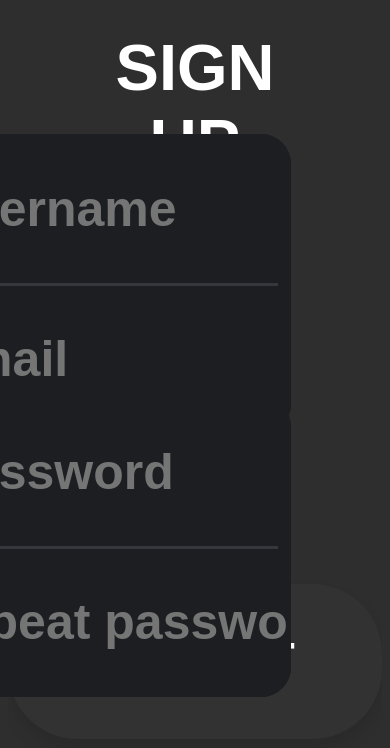
After one commit to Qolorerr/PasswordsSaver, a Flask app: page /signup in a window 390 px wide. The commit adds this page. Shown: the top 748 px of the page. Run offline with Flask 2, Linux system fonts and the light colour scheme.

Commit message:
sign in and sign up layout

```diff
--- a/main.py
+++ b/main.py
@@ -40,6 +40,22 @@ def start():
     return response
 
 
+@app.route('/login')
+def login():
+    response = make_response(render_template("login.html", version=random.randint(0, 10 ** 5)))
+    response.headers['Cache-Control'] = 'no-cache, no-store'
+    response.headers['Pragma'] = 'no-cache'
+    return response
+
+
+@app.route('/signup')
+def signup():
+    response = make_response(render_template("signup.html", version=random.randint(0, 10 ** 5)))
+    response.headers['Cache-Control'] = 'no-cache, no-store'
+    response.headers['Pragma'] = 'no-cache'
+    return response
+
+
 def main():
     db_session.global_init("db/passwords.sqlite")
     app.run(port=5000, host='192.168.1.114')
--- a/static/css/main.css
+++ b/static/css/main.css
@@ -47,6 +47,9 @@ p.btn_cont {
 }
 
 @media (max-width: 1200px) {
+    p.btn_cont{
+        margin-top: 40%;
+    }
 	.btn {
 		width: 80%;
 		margin-top: 8%;
--- /dev/null
+++ b/static/css/signup.css
@@ -0,0 +1,191 @@
+body{
+    background: #2e2e2e;
+}
+
+.btn_cont {
+    margin-top: 400px;
+}
+
+.btn {
+  text-decoration: none;
+  outline: none;
+  display: block;
+  margin-left: auto;
+  margin-right: auto;
+  margin-top: 15px;
+  margin-bottom: 10px;
+  padding-top: 20px;
+  width: 400px;
+  height: 70px;
+  line-height: 45px;
+  border-radius: 45px;
+  vertical-align: center;
+  font-family: 'Montserrat', sans-serif;
+  font-size: 30px;
+  text-transform: uppercase;
+  text-align: center;
+  letter-spacing: 2px;
+  font-weight: 600;
+  color: white;
+  background: #323232;
+  box-shadow: 0 10px 15px rgba(0,0,0,.1);
+  transition: .3s;
+}
+.btn:hover {
+  background: #424242;
+  box-shadow: 0 15px 20px rgba(0, 0, 0, .5);
+  color: white;
+  transform: translateY(-7px);
+}
+
+.banner {
+	color: rgb(255, 255, 255);
+	font-family: 'Montserrat', sans-serif;
+	margin: 30px auto 0;
+	width: 200px;
+	font-size: 40px;
+	text-align: center;
+	text-transform: uppercase
+}
+#wrapper_user, #wrapper_pass{
+	position: absolute;
+	width: 320px;
+	left: 50%;
+	margin-left: -160px;
+	top: 50%;
+}
+#wrapper_pass {
+    margin-top: -75px;
+}
+#wrapper_user {
+    margin-top: -205px;
+}
+
+/* === Sign in Form === */
+.signup {
+	height: 90px;
+	width: 400px;
+	border-radius: 8px;
+	position: relative;
+}
+.signup::before {
+	display: block;
+	position: relative;
+	height: 2px;
+	background: rgb(52, 56, 61);
+	content: '';
+	top: 60px;
+	margin-right: 45px;
+	margin-left: -30px;
+	z-index: 1;
+}
+.signup input:first-of-type{
+	margin-left: -50px;
+	border-top-right-radius: 8px;
+	border-top-left-radius: 8px;
+	font-size: 20px;
+}
+.signup input:last-of-type{
+	margin-left: -50px;
+	border-bottom-right-radius: 8px;
+	border-bottom-left-radius: 8px;
+	font-size: 20px;
+}
+.signup  input[type="text"], .signup  input[type="password"]{
+	background: rgb(28, 30, 33);
+	box-shadow: inset -100px -100px 0 rgb(28, 30, 33);
+	color: rgb(52, 56, 61);
+}
+.signup  input[type="text"], .signup  input[type="password"]{
+	position: relative;
+	display: block;
+	width: 380px;
+	height: 60px;
+	border: 0;
+	outline: 0;
+	top: -2px;
+	padding: 0 0 0 20px;
+	font-weight: 600;
+}
+.signup  input[type="text"]:focus, .signup  input[type="password"]:focus{
+	color: rgb(255, 255, 255);
+}
+
+@media (max-width: 1200px) {
+.banner {
+	width: 60%;
+	margin-top: 8%;
+	font-size: 65px;
+}
+#wrapper_user, #wrapper_pass{
+	width: 100%;
+	height: 30%;
+	left: 8%;
+	margin-left: -160px;
+	top: 40%;
+}
+p.btn_cont{
+    margin-top: 100%;
+    overflow:hidden;
+    bottom: 1em;
+    right: 1em;
+}
+.btn {
+	width: 100%;
+	margin-top: 8%;
+	height: 100px;
+	border-radius: 70px;
+	font-size: 50px;
+	padding-top: 55px;
+	text-align: center;
+}
+#wrapper_pass{
+    margin-top: 15%;
+}
+.signup {
+	width: 90%;
+	border-radius: 8px;
+	position: relative;
+}
+.signup::before {
+	display: block;
+	position: relative;
+	height: 3px;
+	background: rgb(52, 56, 61);
+	top: 150px;
+	margin-right: -16%;
+	margin-left: 14%;
+	z-index: 1;
+}
+.signup input:first-of-type{
+    margin-left: 14%;
+	border-top-right-radius: 30px;
+	border-top-left-radius: 30px;
+	font-size: 50px;
+}
+.signup input:last-of-type{
+    margin-left: 14%;
+	border-bottom-right-radius: 30px;
+	border-bottom-left-radius: 30px;
+	font-size: 50px;
+}
+.signup input[type="text"], .signup input[type="password"]{
+	background: rgb(28, 30, 33);
+	box-shadow: inset -100px -100px 0 rgb(28, 30, 33);
+	color: rgb(52, 56, 61);
+}
+.signup  input[type="text"], .signup  input[type="password"]{
+	position: relative;
+	display: block;
+	width: 100%;
+    height: 150px;
+	border: 0;
+	outline: 0;
+	top: -2px;
+	padding: 0 0 0 20px;
+	font-weight: 600;
+}
+.signup  input[type="text"]:focus, .signup input[type="password"]:focus{
+	color: rgb(255, 255, 255);
+}
+}
--- /dev/null
+++ b/templates/signup.html
@@ -0,0 +1,25 @@
+<!DOCTYPE html>
+<head>
+  <meta charset="UTF-8">
+  <title>Log In - PasswordsSaver</title>
+      <link rel="stylesheet" type="text/css" href="static/css/signup.css? update = {{ version }}">
+</head>
+<body>
+  <h1 class="banner">Sign Up</h1>
+<p>
+  <div id="wrapper_user">
+	<form class="signup" method="" action="" autocomplete="off">
+		<input type="text" id="name" placeholder="username" />
+		<input type="text" id="email" placeholder="email" />
+	</form>
+</div>
+    <div id="wrapper_pass">
+	<form class="signup" method="" action="" autocomplete="off">
+		<input type="password" id="pass" placeholder="password" />
+		<input type="password" id="rep_pass" placeholder="repeat password" />
+	</form>
+</div>
+</p>
+<p class="btn_cont"><a type="submit" class="btn">submit</a></p>
+</body>
+</html>
```
Also changed, not shown: static/css/login.css (added, +213 -0 lines), templates/login.html (added, +20 -0 lines).
